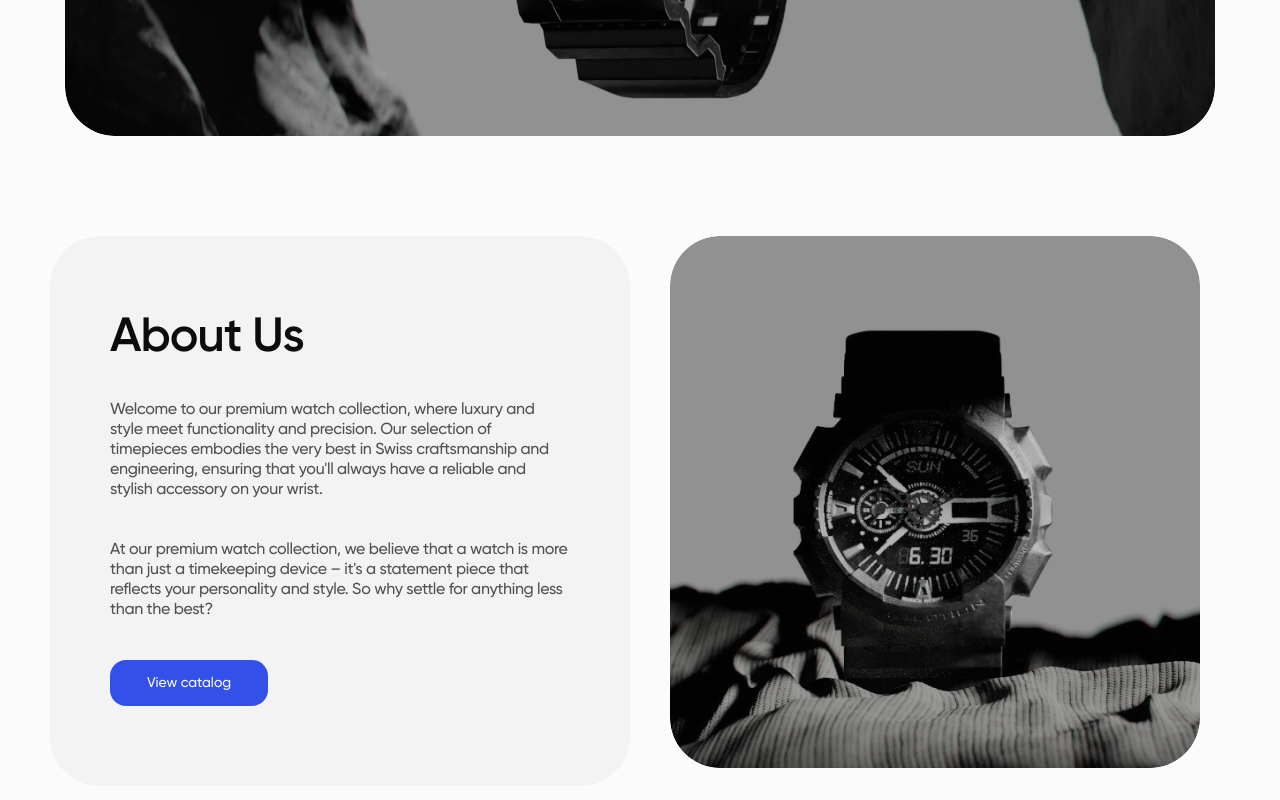
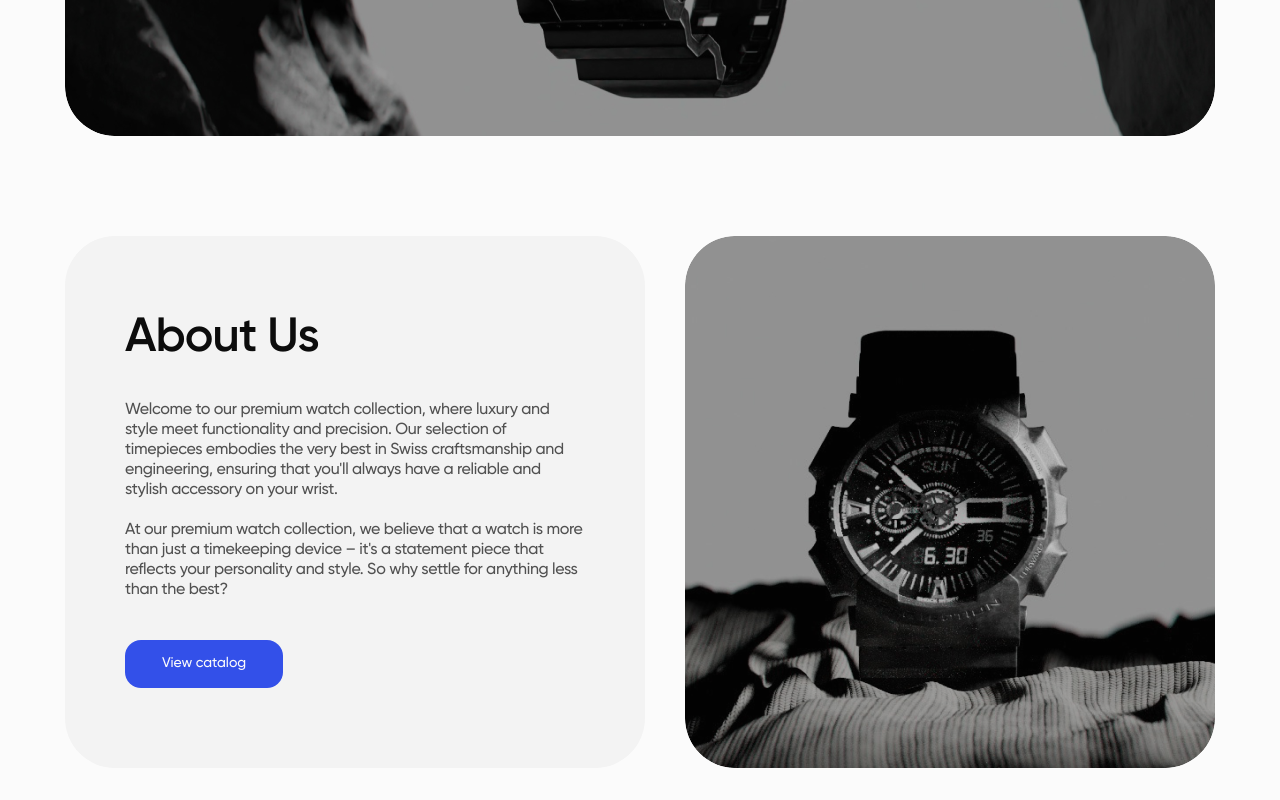
Before and after one commit to Daryna3108/blended-126-5-6, a plain HTML site: page index.html in a window 1280 px wide. Shown: the part 840-1640 px from the top of the page. Drawn offline with nearby package versions, Linux system fonts and the light colour scheme.

Commit message:
add styles

```diff
--- a/css/styles.css
+++ b/css/styles.css
@@ -189,7 +189,7 @@ button {
 .about-us-container {
   border-radius: 50px;
   width: 580px;
-  /* height: 532px; */
+  min-height: 532px;
   background-color: #f3f3f3;
   padding: 80px 60px;
 }
@@ -205,14 +205,18 @@ button {
   line-height: 0.91667;
   letter-spacing: -0.02em;
   color: #0c0c0c;
-  /* margin-bottom: 40px; */
+  margin-bottom: 40px;
 }
 
 .about-us-text {
   line-height: 1.25;
   letter-spacing: -0.02em;
   color: rgba(12, 12, 12, 0.7);
-  padding-top: 40px;
+  padding-top: 20px;
+}
+
+.subtitle {
+  padding-top: 0;
 }
 
 .about-us-link {
@@ -225,7 +229,7 @@ button {
   background-color: #3350e9;
   font-weight: 500;
   font-size: 14px;
-  line-height: 1, 28;
+  line-height: 1.28;
   text-align: center;
   color: #fbfbfb;
 }
--- a/index.html
+++ b/index.html
@@ -121,11 +121,12 @@
         </div>
       </section>
       <section id="about-us">
-        <div class="container about-us-row section-container">
+        <div class="container">
+          <div class="about-us-row section-container">
               <div class="about-us-container">
                 <div class="title-container">
                   <h2 class="about-us-title">About Us</h2>
-              <p class="about-us-text">
+                  <p class="about-us-text subtitle">
                     Welcome to our premium watch collection, where luxury and style
                     meet functionality and precision. Our selection of timepieces
                     embodies the very best in Swiss craftsmanship and engineering,
@@ -147,6 +148,7 @@
                 alt="smallerwatch"
                 width="530"
               />
+          </div>
         </div>
       </section>
       <section id="catalog">
@@ -187,7 +189,8 @@
         </div>
       </section>
       <section id="advertisement">
-        <div class="container section-container">
+        <div class="container">
+          <div class="section-container">
               <h2 hidden>Advertisement</h2>
               <p>
                 Choose your story, making every moment unique. Time is your style,
@@ -248,9 +251,11 @@
                 </li>
               </ul>
           </div>
+        </div>
       </section>
       <section id="reviews">
-        <div class="container section-container">
+        <div class="container">
+          <div class="section-container">
               <h2>Reviews</h2>
               <ul>
                 <li>
@@ -289,6 +294,7 @@
                   </p>
                 </li>
               </ul>
+          </div>
         </div>
       </section>
       <section id="contact-us ">
```
Lines whose indentation alone changed are shown as unchanged.
